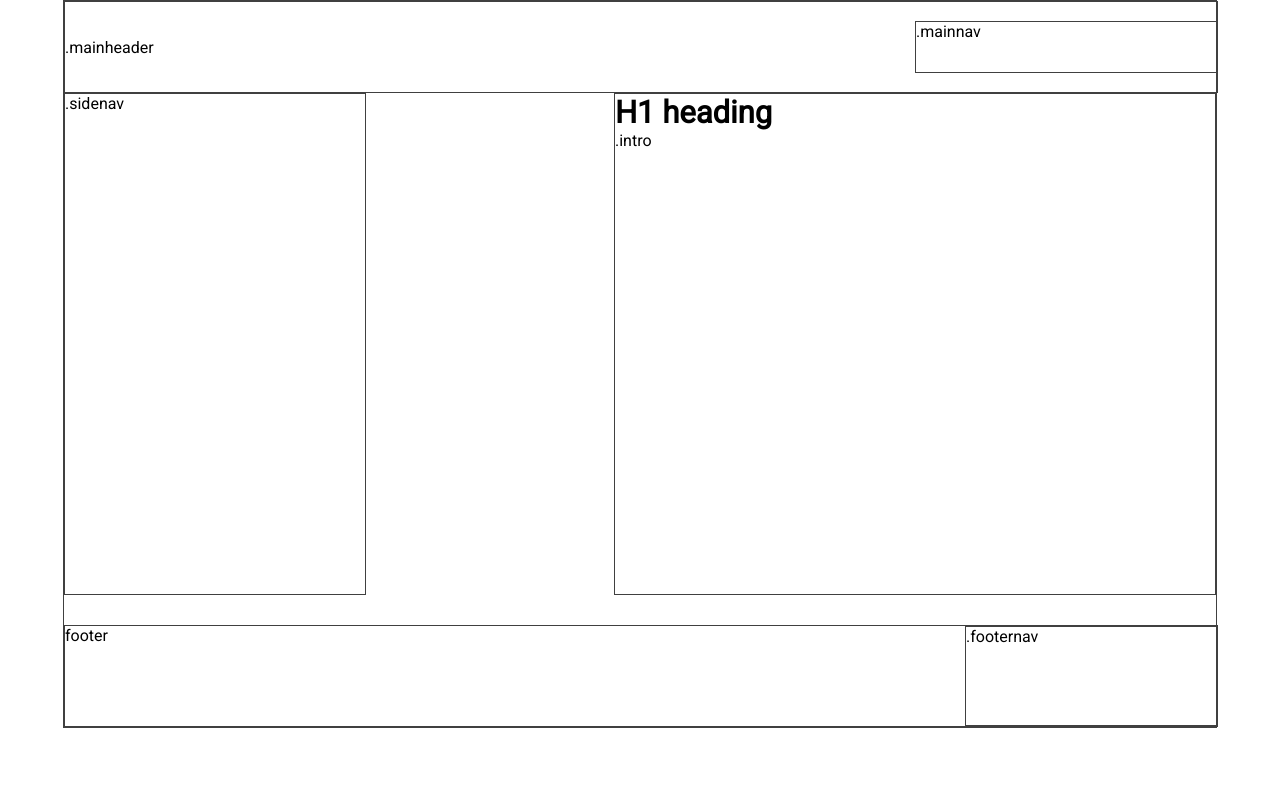
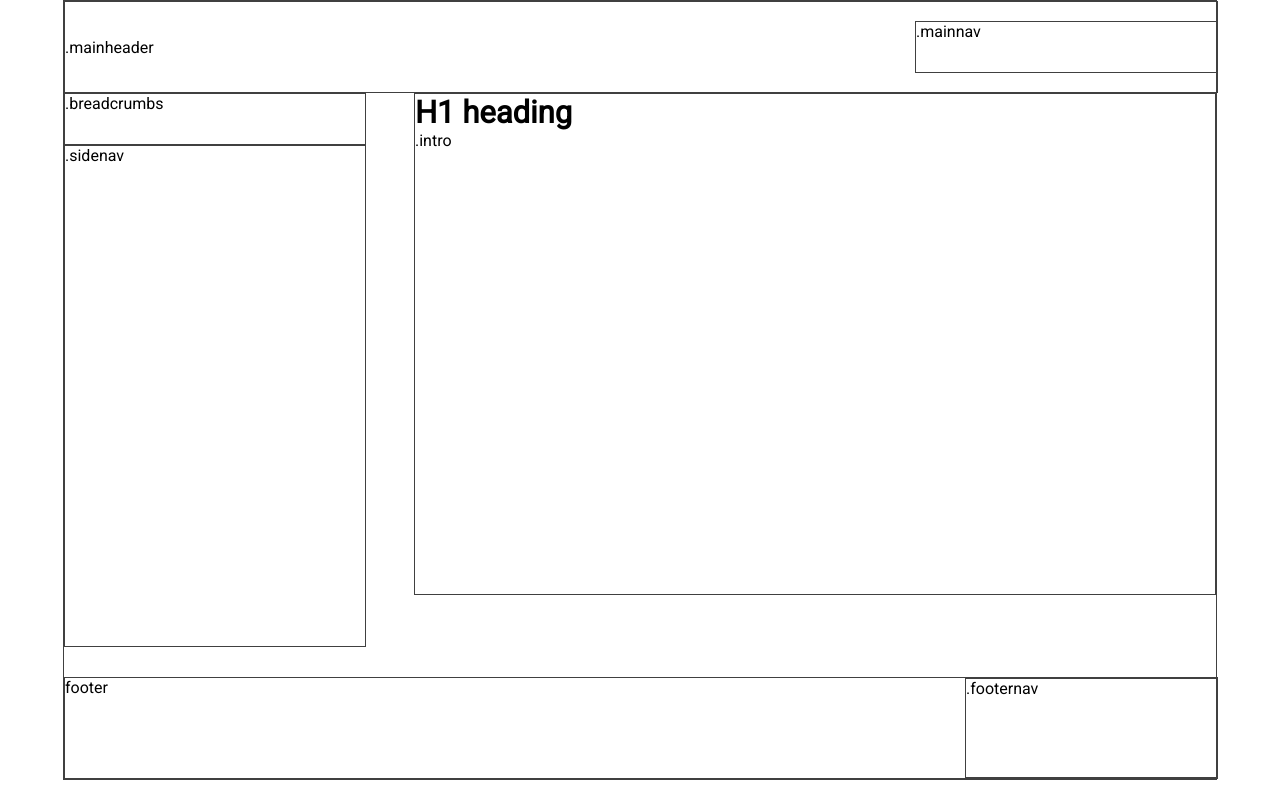
Before and after one commit to jhkette/htmlwireframe, a plain HTML site: page page2.html in a window 1280 px wide. Drawn offline with Linux system fonts and the light colour scheme.

Commit message:
adding breadcrumbs

```diff
--- a/page2.html
+++ b/page2.html
@@ -20,12 +20,16 @@
                 <p>.mainnav</p>
             </nav>
         </header>
-    <div class="newscontainer">
+        <div class="newscontainer">
+            <div>
+            <nav class="breadcrumbs">
+                <p>.breadcrumbs</p>
+            </nav>
             <nav class="sidenav">
                 <p>.sidenav</p>
             </nav>
+            </div>
             <section class="mainbody">
-
                 <h1>H1 heading</h1>
                 <p>.intro</p>
             </section>
@@ -38,8 +42,6 @@
 
             </nav>
 
-
-
         </footer>
     </div>
 </body>
--- a/styles.css
+++ b/styles.css
@@ -124,7 +124,7 @@ h3 {
 
 /* page 2 styles */
 .mainbody {
-    width: 60rem;
+    width: 80rem;
     border: 1px solid #404040;
     height: 50rem;
 }
@@ -134,3 +134,9 @@ h3 {
     border: 1px solid #404040;
     height: 50rem;
 }
+
+.breadcrumbs{
+    width: 30rem;
+    border: 1px solid #404040;
+    height: 5rem;
+}
```
